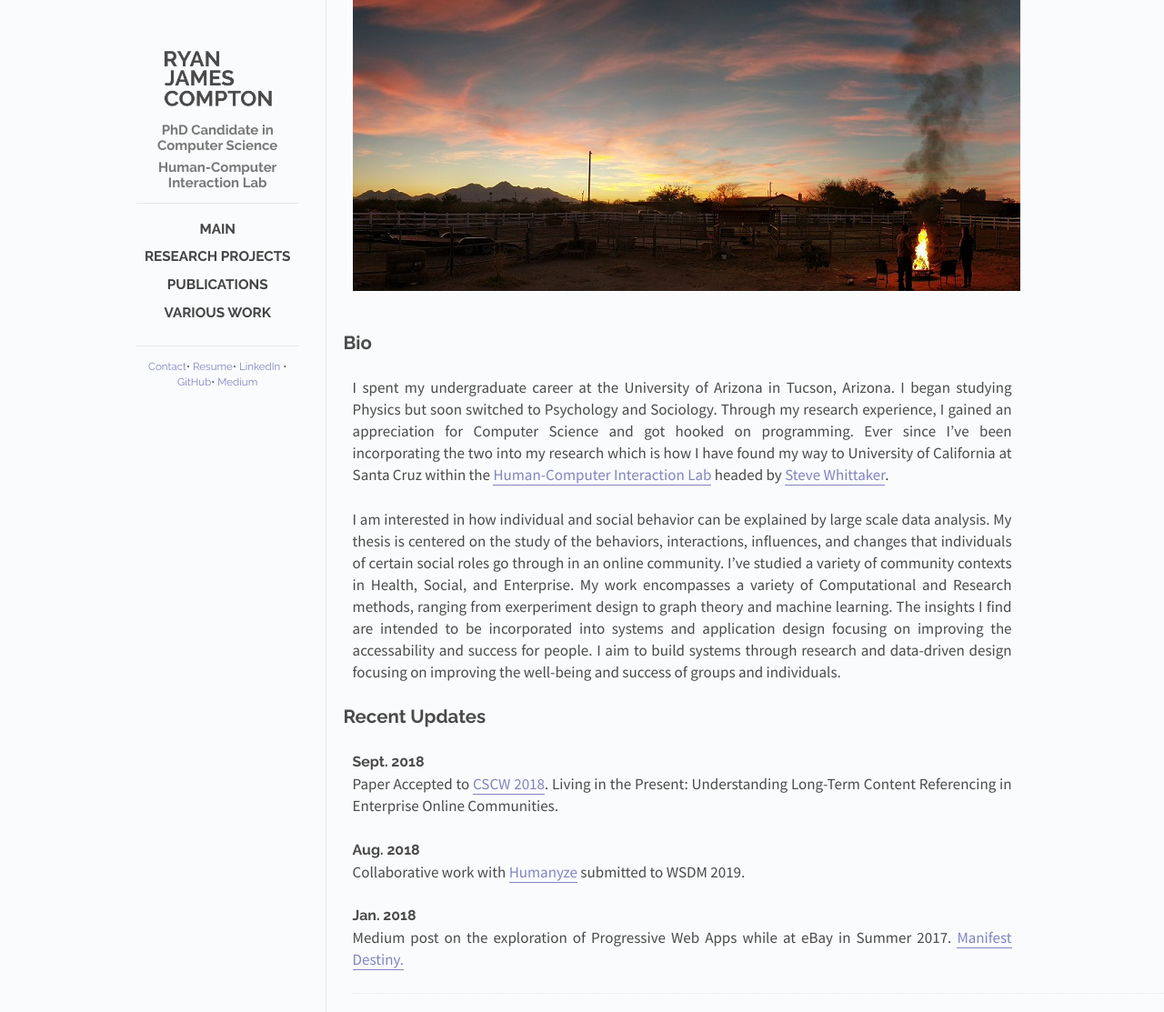
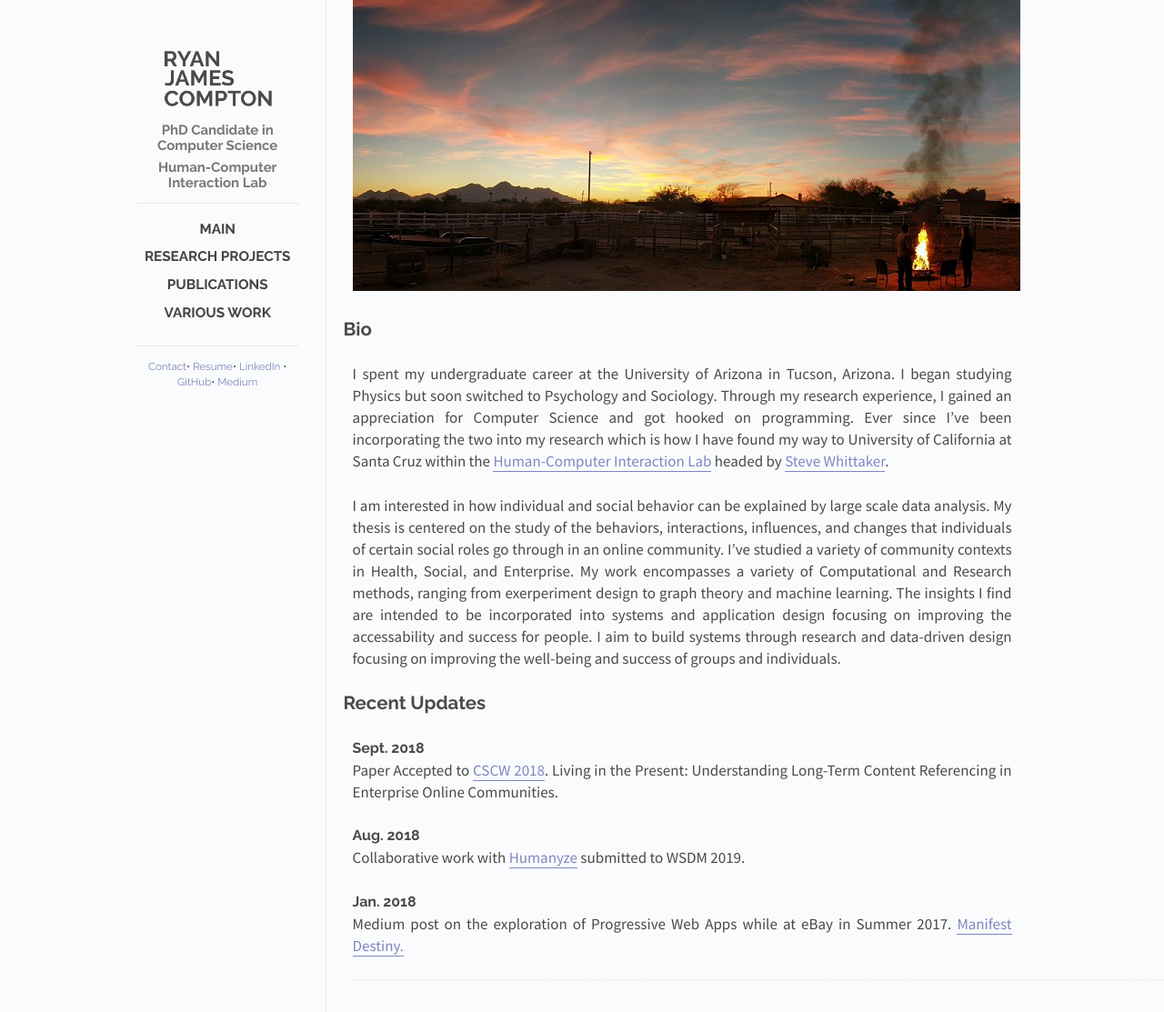
Before and after one commit to rcompt/rcompt.github.io, a Jekyll site: the page built from index.html, in a window 1280 px wide. Shown: the whole page at 91% size. Built offline with Jekyll 4.4.1, drawn with Linux system fonts in a browser that asks for light colours; Markdown is read by kramdown in place of the engine named in the settings.

Commit message:
Updated image div min-height to percentage

```diff
--- a/_includes/post.html
+++ b/_includes/post.html
@@ -3,14 +3,14 @@
     <img src="/images/sidebar-button.png">
   </div>
   <div id="post-info">
-    <div id="cover-photo-container" style="min-height: 324px">
+    <div id="cover-photo-container" style="min-height: 20%">
       <img id="cover-photo" src="/images/{{ page.cover }}">
     </div>
-    <div id="info-container">
+    <!--<div id="info-container">-->
 		<!--<h1 id="title">Ryan James Compton</h1>-->
       <!--<h1 id="title">{{ page.title }}</h1>-->
       <!--<span id="date">{{ page.date | date_to_string }}</span>-->
-    </div>
+    <!--</div>-->
   </div>
 
   <div class="post">
```
